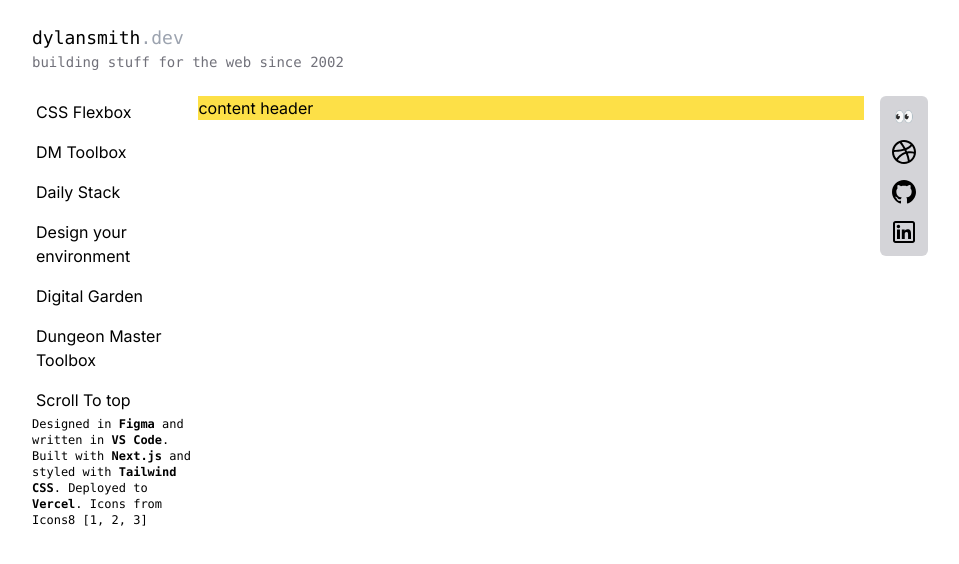
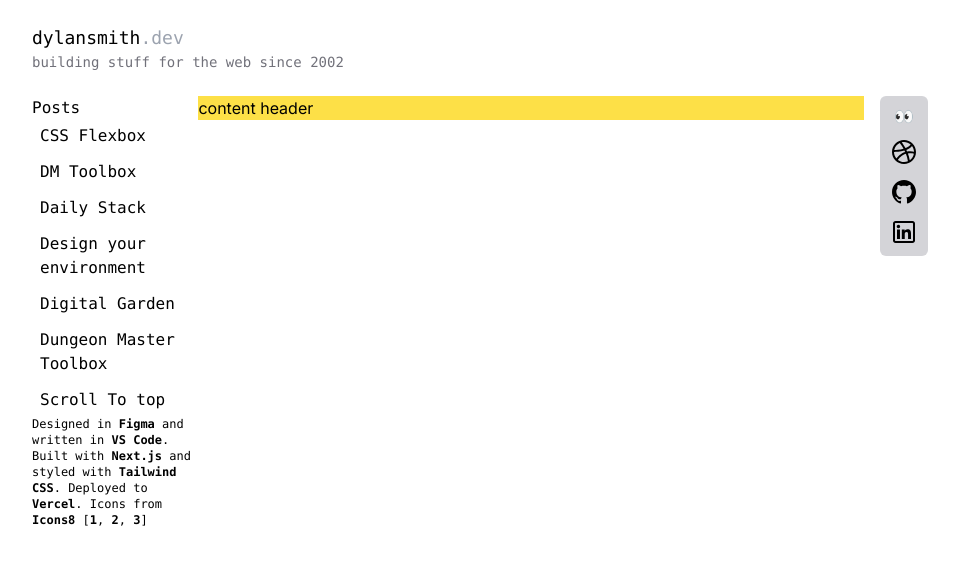
Before and after one commit to dylpckl/dsdev, a Next.js app: page / in a window 1280 px wide. Shown: the top 564 px of the page, without its empty margins (160-1119 px from the left). Built offline with nearby package versions, Linux system fonts and the light colour scheme.

Commit message:
Refactor credits, header

```diff
--- a/src/app/layout.tsx
+++ b/src/app/layout.tsx
@@ -11,7 +11,8 @@ import linkedInIcon from "../../public/icons8-linkedin.svg";
 import ScrollToTop from "../components/ScrollToTop";
 import DSLogo from "../../public/Logo Icon.png";
 import Nav from "../components/NavItem";
-import NavItem from "../components/NavItem";
+import NavItem from "@/components/NavItem";
+import ExternalLink from "@/components/ExternalLink";
 
 const inter = Inter({ subsets: ["latin"] });
 
@@ -40,46 +41,15 @@ export default function RootLayout({
   ));
 
   const nav = (
-    <nav className="col-span-1 flex flex-col gap-2 min-w-[25%] ">
-      {postPreviews}
-    </nav>
+    <div className="flex flex-col font-mono">
+      <span className="">Posts</span>
+      <nav className="col-span-1 flex flex-col gap-1 min-w-[25%] ">
+        {postPreviews}
+      </nav>
+    </div>
   );
 
-  const header = (
-    <header className="col-span-3 font-mono mb-6 flex flex-col h-fit">
-      <Link
-        className="flex"
-        href="/"
-      >
-        {/* <Image
-          src={DSLogo}
-          alt="Dylan Smith Logo"
-        /> */}
-        <div className="flex text-lg">
-          <span>dylansmith</span>
-          <span className="text-gray-400">.dev</span>
-        </div>
-      </Link>
-
-      <span className="text-sm text-zinc-500 font-mono">
-        building stuff for the web since 2002
-      </span>
-    </header>
-  );
-
-  const ExternalLink = ({ href, text }: { href: string; text: string }) => {
-    return (
-      <a
-        className="hover:text-sky-600 font-bold"
-        href={href}
-        target="_blank"
-      >
-        {text}
-      </a>
-    );
-  };
-
-  const footer = (
+  const credits = (
     <div className="text-black text-xs font-mono col-span-1 h-fit ">
       Designed in{" "}
       <ExternalLink
@@ -107,33 +77,55 @@ export default function RootLayout({
         text="Vercel"
       />
       . Icons from{" "}
-      <a
-        target="_blank"
+      <ExternalLink
         href="https://icons8.com"
+        text="Icons8"
+      />
+      {" ["}
+      <ExternalLink
+        href="https://icons8.com/icon/16154/dribbble"
+        text="1"
+      />
+      {", "}
+      <ExternalLink
+        href="https://icons8.com/icon/16318/github"
+        text="2"
+      />
+      {", "}
+      <ExternalLink
+        href="https://icons8.com/icon/16166/linkedin"
+        text="3"
+      />
+      {"]"}
+    </div>
+  );
+
+  const sideBar = (
+    <div className="flex flex-col justify-between">
+      <div className="flex flex-col font-mono">
+        <span className="">Posts</span>
+        <nav className="col-span-1 flex flex-col gap-1 min-w-[25%] ">
+          {postPreviews}
+        </nav>
+      </div>
+      {credits}
+    </div>
+  );
+
+  const header = (
+    <header className="col-span-3 font-mono mb-6 flex flex-col h-fit">
+      <Link
+        className="flex text-lg w-fit"
+        href="/"
       >
-        Icons8
-      </a>{" "}
-      <a
-        target="_blank"
-        href="https://icons8.com/icon/16154/dribbble"
-      >
-        {"["}1,
-      </a>{" "}
-      <a
-        target="_blank"
-        href="https://icons8.com/icon/16318/github"
-      >
-        {" "}
-        2,
-      </a>{" "}
-      <a
-        target="_blank"
-        href="https://icons8.com/icon/16166/linkedin"
-      >
-        {" "}
-        3{"]"}
-      </a>{" "}
-    </div>
+        <span>dylansmith</span>
+        <span className="text-gray-400">.dev</span>
+      </Link>
+
+      <span className="text-sm text-zinc-500 font-mono">
+        building stuff for the web since 2002
+      </span>
+    </header>
   );
 
   const social = (
@@ -184,12 +176,13 @@ export default function RootLayout({
       lang="en"
       className={`${inter.className} h-screen sm:mx-8 mx-16 xl:mx-48 py-6 overflow-hidden`}
     >
-      <body className="grid grid-cols-[1fr,4fr] auto-rows-min auto-cols-max h-full">
+      <body className="grid grid-cols-[1fr,4fr] auto-rows-max auto-cols-max h-full">
         {header}
-        {nav}
+        {sideBar}
+        {/* {nav} */}
         {children}
         {social}
-        {footer}
+        {/* {footer} */}
       </body>
     </html>
   );
--- /dev/null
+++ b/src/components/ExternalLink.tsx
@@ -0,0 +1,13 @@
+const ExternalLink = ({ href, text }: { href: string; text: string }) => {
+    return (
+      <a
+        className="hover:text-sky-600 font-bold"
+        href={href}
+        target="_blank"
+      >
+        {text}
+      </a>
+    );
+  };
+
+  export default ExternalLink
--- a/src/components/NavItem.tsx
+++ b/src/components/NavItem.tsx
@@ -3,19 +3,22 @@ import Link from "next/link";
 import { usePathname } from "next/navigation";
 import { PostMetadata } from "./PostMetadata";
 
+function classNames(...classes) {
+  return classes.filter(Boolean).join(" ");
+}
+
 const NavItem = (props: PostMetadata) => {
   const pathname = decodeURI(usePathname());
-  console.log(pathname);
+  // console.log(pathname);
   const isActive = pathname.replace("/posts/", "") === props.slug;
-  console.log(pathname.replace("/posts/", ""), props.slug, isActive);
+  // console.log(pathname.replace("/posts/", ""), props.slug, isActive);
 
   return (
     <Link
-      className={
-        isActive
-          ? "bg-zinc-600 p-1 rounded-md text-teal-100"
-          : "p-1 text-black hover:bg-zinc-300 rounded-md"
-      }
+      className={classNames(
+        isActive ? "bg-zinc-600 text-teal-100" : "text-black hover:bg-zinc-300",
+        "px-2 py-1 rounded-md"
+      )}
       href={`/posts/${props.slug}`}
     >
       {props.slug}
```
